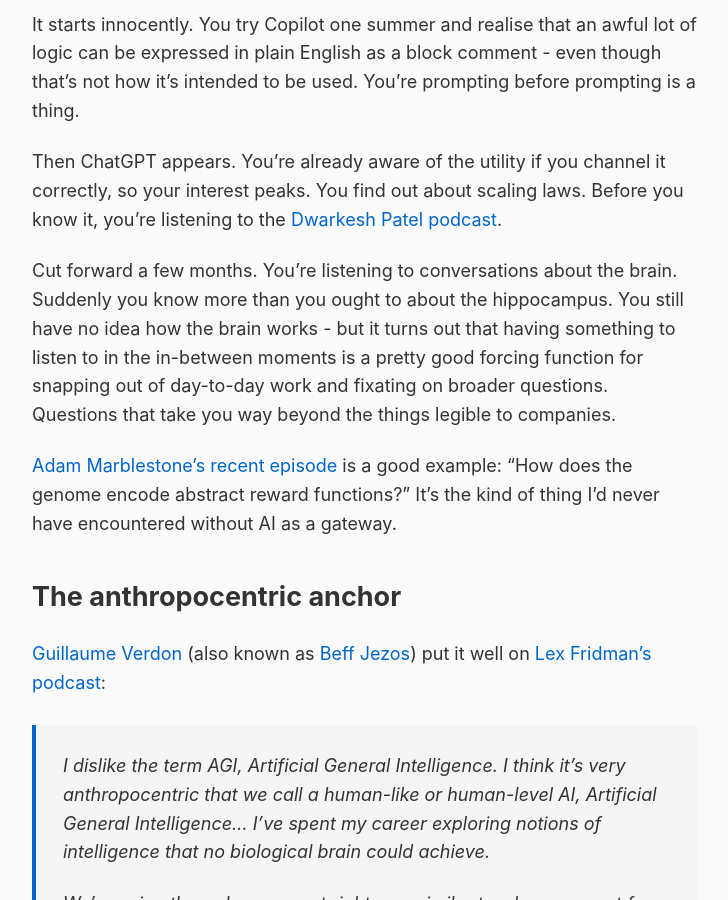
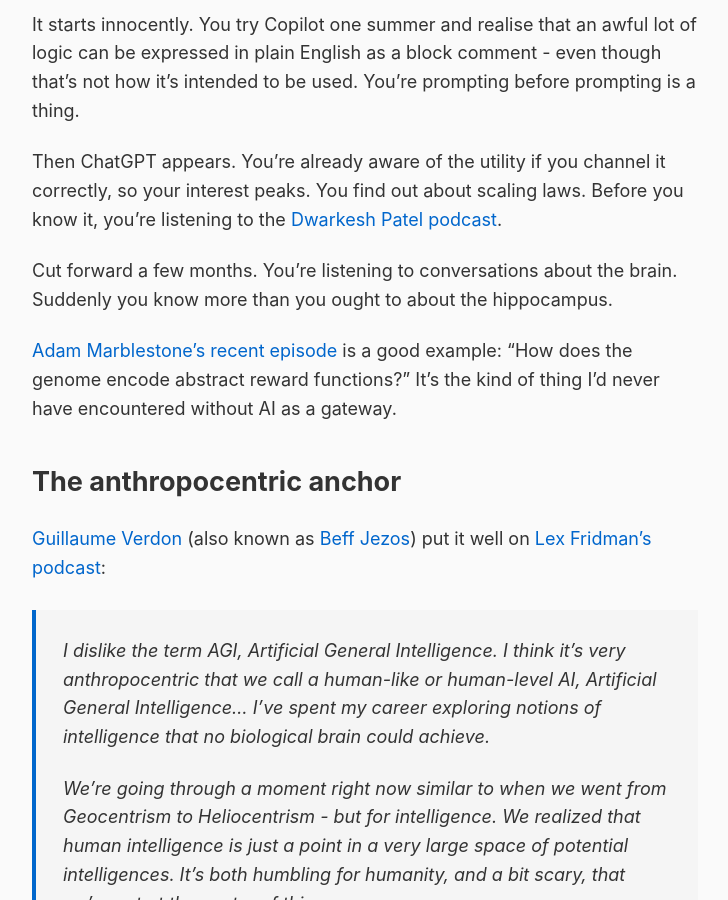
Before and after one commit to rob137/rob137.github.io, a Jekyll site: the page built from _posts/2026-01-05-gateway-drug.md, in a window 1280 px wide and 900 px high, scrolled down 399 px. Shown: the whole window, without its empty margins (275-1003 px from the left). Built offline with Jekyll 4.4.1, drawn with Linux system fonts in a browser that asks for light colours.

Commit message:
Tighten - remove forcing function explanation

```diff
--- a/_posts/2026-01-05-gateway-drug.md
+++ b/_posts/2026-01-05-gateway-drug.md
@@ -14,7 +14,7 @@
 
 Then ChatGPT appears. You're already aware of the utility if you channel it correctly, so your interest peaks. You find out about scaling laws. Before you know it, you're listening to the [Dwarkesh Patel podcast](https://www.dwarkesh.com/).
 
-Cut forward a few months. You're listening to conversations about the brain. Suddenly you know more than you ought to about the hippocampus. You still have no idea how the brain works - but it turns out that having something to listen to in the in-between moments is a pretty good forcing function for snapping out of day-to-day work and fixating on broader questions. Questions that take you way beyond the things legible to companies.
+Cut forward a few months. You're listening to conversations about the brain. Suddenly you know more than you ought to about the hippocampus.
 
 [Adam Marblestone's recent episode](https://www.dwarkesh.com/p/adam-marblestone) is a good example: "How does the genome encode abstract reward functions?" It's the kind of thing I'd never have encountered without AI as a gateway.
 
```
